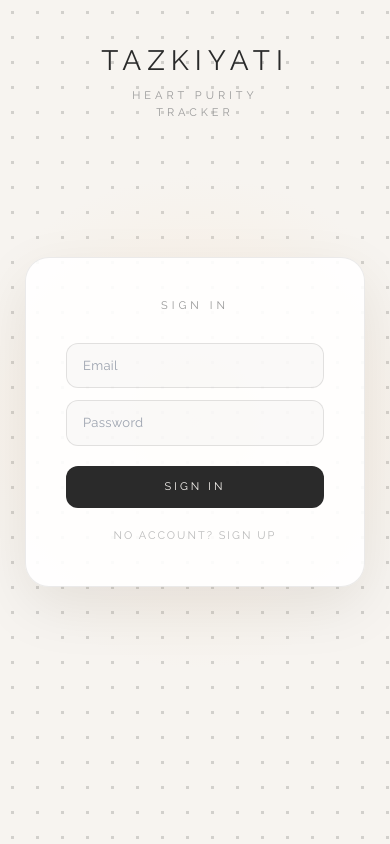
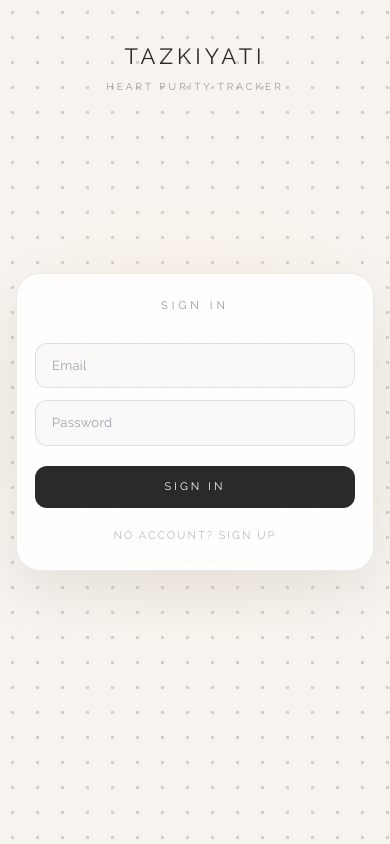
Before and after one commit to SaadKiker/tazkiyati, a React (Vite) app: page / in a window 390 px wide. Built offline with nearby package versions, Linux system fonts and the light colour scheme.

Commit message:
mobile view optimization

```diff
--- a/src/App.jsx
+++ b/src/App.jsx
@@ -47,12 +47,10 @@ function Modal({ onClose, onLog }) {
       display: 'flex', alignItems: 'center', justifyContent: 'center',
       background: 'rgba(247,244,240,0.85)', backdropFilter: 'blur(12px)'
     }}>
-      <div style={{
+      <div className="card" style={{
         background: 'rgba(255,255,255,0.9)',
         border: '1px solid rgba(0,0,0,0.08)',
         borderRadius: '24px',
-        padding: '40px',
-        width: '360px',
         textAlign: 'center',
         boxShadow: '0 20px 60px rgba(0,0,0,0.08)',
         transition: 'all 0.3s'
@@ -296,10 +294,7 @@ export default function App() {
     const newPurity = Math.min(100, Math.max(0, purity + deed.value))
     setPurity(newPurity)
 
-    await Promise.all([
-      supabase.from('heart_state').upsert({ user_id: session.user.id, purity: newPurity, updated_at: new Date().toISOString() }),
-      supabase.from('deeds').insert({ user_id: session.user.id, label: deed.label, severity: deed.severity, value: deed.value }),
-    ])
+    await supabase.from('heart_state').upsert({ user_id: session.user.id, purity: newPurity, updated_at: new Date().toISOString() })
   }
 
   if (session === undefined) return null
@@ -340,30 +335,27 @@ export default function App() {
 
       {/* App title */}
       <div style={{
-        position: 'absolute', top: '40px', left: '50%',
+        position: 'absolute', top: '24px', left: '50%',
         transform: 'translateX(-50%)',
         zIndex: 2, textAlign: 'center'
       }}>
-        <h1 style={{ fontSize: '28px', letterSpacing: '6px', color: '#2a2a2a', margin: 0 }}>
-          TAZKIYATI
-        </h1>
-        <p style={{ fontSize: '11px', letterSpacing: '4px', color: '#999', marginTop: '6px', textTransform: 'uppercase' }}>
-          heart purity tracker
-        </p>
+        <h1 className="app-title">TAZKIYATI</h1>
+        <p className="app-subtitle">heart purity tracker</p>
       </div>
 
       {/* Sign out */}
       <button onClick={() => supabase.auth.signOut()} style={{
-        position: 'absolute', top: '40px', right: '40px', zIndex: 2,
+        position: 'absolute', top: '20px', right: '16px', zIndex: 2,
         background: 'none', border: 'none', cursor: 'pointer',
-        fontSize: '10px', letterSpacing: '3px', color: '#bbb', textTransform: 'uppercase'
+        fontSize: '10px', letterSpacing: '3px', color: '#bbb', textTransform: 'uppercase',
+        padding: '8px'
       }}>
         Sign Out
       </button>
 
       {/* Purity score */}
       <div style={{
-        position: 'absolute', bottom: '60px', left: '50%',
+        position: 'absolute', bottom: 'max(40px, calc(env(safe-area-inset-bottom) + 24px))', left: '50%',
         transform: 'translateX(-50%)',
         zIndex: 2, textAlign: 'center'
       }}>
--- a/src/Auth.jsx
+++ b/src/Auth.jsx
@@ -54,15 +54,15 @@ export default function Auth() {
 
       {/* Title */}
       <div style={{ position: 'absolute', top: '40px', left: '50%', transform: 'translateX(-50%)', textAlign: 'center', zIndex: 1 }}>
-        <h1 style={{ fontSize: '28px', letterSpacing: '6px', color: '#2a2a2a', margin: 0 }}>TAZKIYATI</h1>
-        <p style={{ fontSize: '11px', letterSpacing: '4px', color: '#999', marginTop: '6px', textTransform: 'uppercase' }}>heart purity tracker</p>
+        <h1 className="app-title">TAZKIYATI</h1>
+        <p className="app-subtitle">heart purity tracker</p>
       </div>
 
       {/* Form */}
-      <div style={{
+      <div className="card" style={{
         position: 'relative', zIndex: 1,
         background: 'rgba(255,255,255,0.9)', border: '1px solid rgba(0,0,0,0.08)',
-        borderRadius: '24px', padding: '40px', width: '340px',
+        borderRadius: '24px',
         boxShadow: '0 20px 60px rgba(0,0,0,0.08)'
       }}>
         <p style={{ fontSize: '11px', letterSpacing: '4px', color: '#999', textTransform: 'uppercase', margin: '0 0 28px', textAlign: 'center' }}>
--- a/src/index.css
+++ b/src/index.css
@@ -5,3 +5,47 @@
 html, body, * {
   font-family: 'Raleway', sans-serif !important;
 }
+
+/* Prevent double-tap zoom delay on buttons */
+button {
+  touch-action: manipulation;
+}
+
+/* Responsive card (modal + auth) */
+.card {
+  width: 360px;
+  padding: 40px;
+}
+
+/* Responsive app title */
+.app-title {
+  font-size: 28px;
+  letter-spacing: 6px;
+  color: #2a2a2a;
+  margin: 0;
+}
+
+.app-subtitle {
+  font-size: 11px;
+  letter-spacing: 4px;
+  color: #999;
+  margin-top: 6px;
+  text-transform: uppercase;
+}
+
+@media (max-width: 480px) {
+  .card {
+    width: calc(100vw - 32px);
+    padding: 24px 18px;
+  }
+
+  .app-title {
+    font-size: 22px;
+    letter-spacing: 4px;
+  }
+
+  .app-subtitle {
+    font-size: 10px;
+    letter-spacing: 3px;
+  }
+}
```
